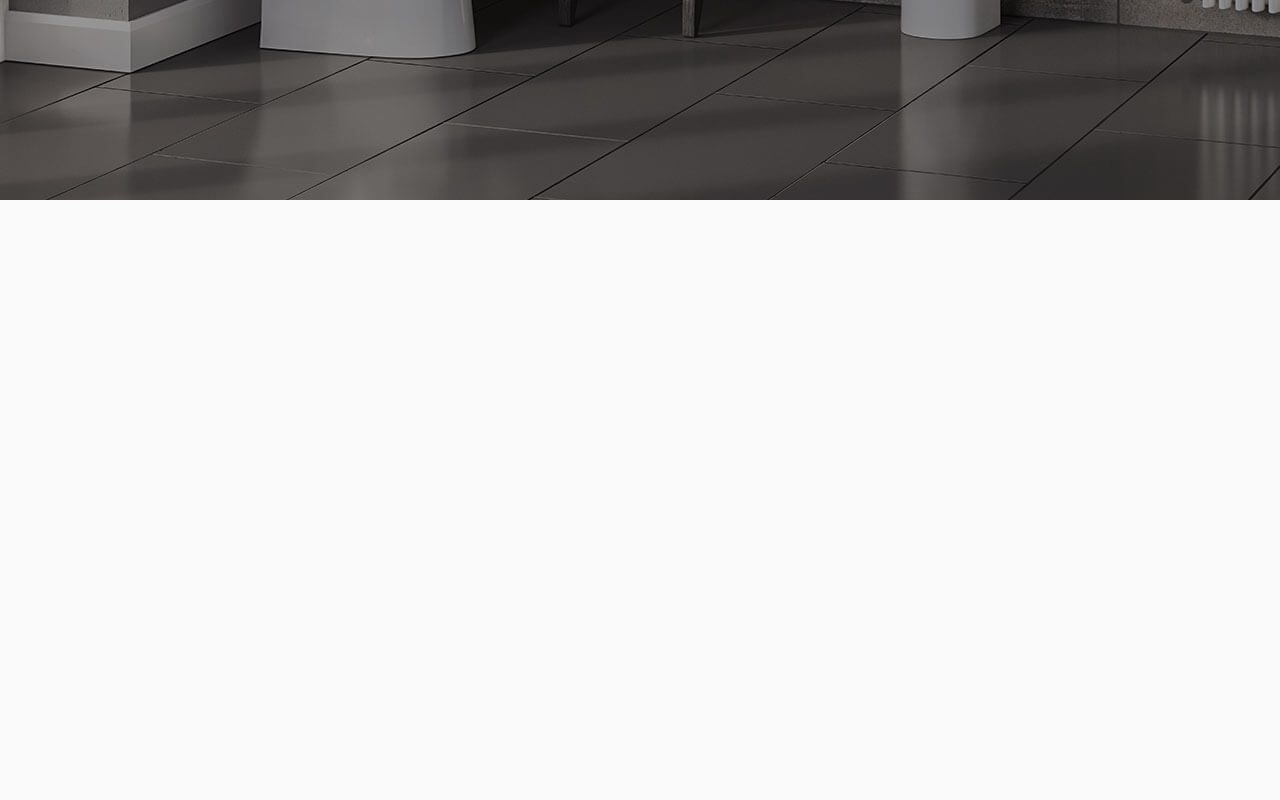
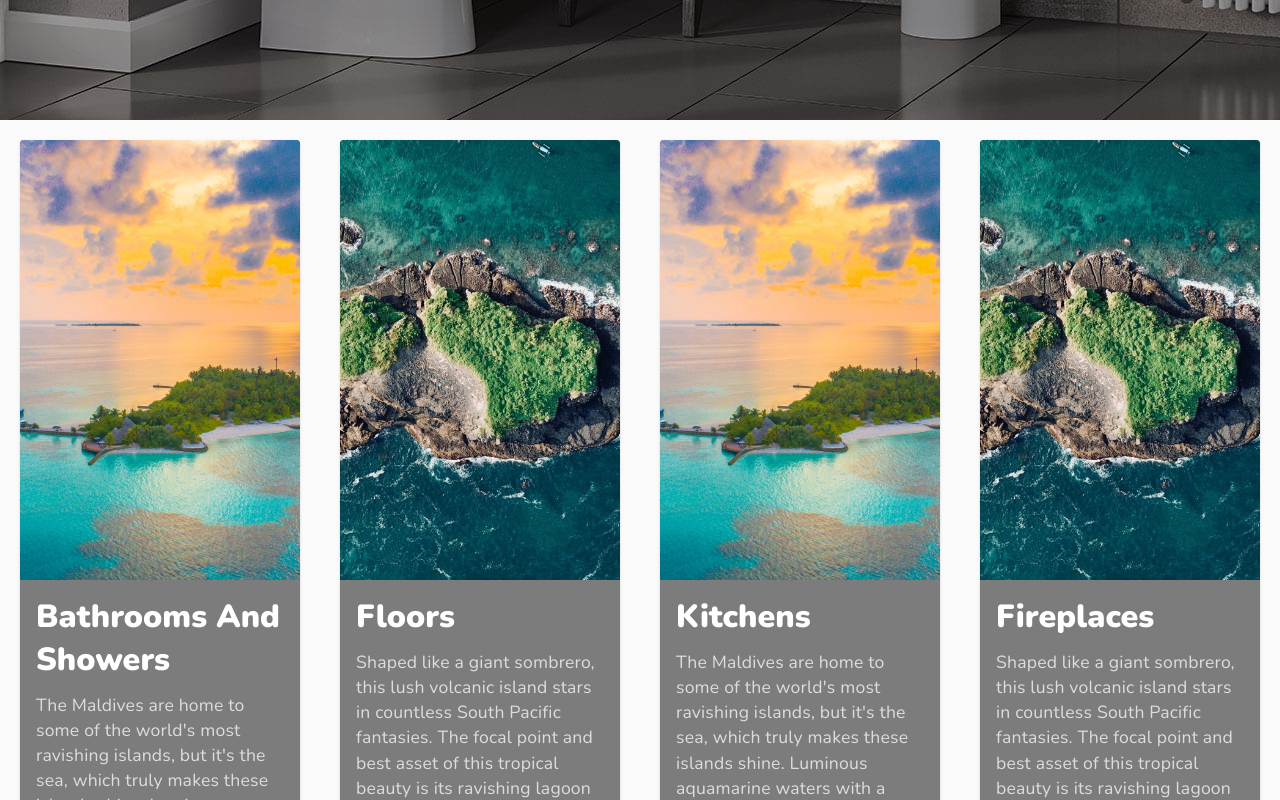
Before and after one commit to vitalii7777/tile-installation-landing, a React (Create React App) app in the folder client/: page / in a window 1280 px wide. Shown: the part 680-1480 px from the top of the page. Before the commit the page ends 1152 px from the top, so only its background shows below. Built offline with nearby package versions, Linux system fonts and the light colour scheme.

Commit message:
Prepare test deploy (#5)
* save

* fixed

* fixed

```diff
--- a/client/src/components/Main.js
+++ b/client/src/components/Main.js
@@ -12,7 +12,7 @@ const useStyles = makeStyles((theme) => ({
     display: 'flex',
     justifyContent: 'center',
     alignItems: 'top',
-    height: '100vh',
+    height: '50vh',
     fontFamily: 'Nunito',
   },
 
@@ -56,7 +56,7 @@ export default function Main() {
             Advanced Tile Installation <br />
             Our <span className={classes.colorText}>Jobs</span>
           </h1>
-          <Scroll to="place-to-visit" smooth={true}>
+          <Scroll to="place-to-visit" smooth={true} offset={-70}>
             <IconButton>
               <ExpandMoreIcon className={classes.goDown} />
             </IconButton>
--- a/client/src/pages/Home.js
+++ b/client/src/pages/Home.js
@@ -13,6 +13,10 @@ const useStyles = makeStyles((theme) => ({
         // backgroundSize: 'contain',
         backgroundSize: 'auto',
     },
+
+    galleryBlockOnHomePage: {
+        maxBlockSize: 'max-content',
+    },
 }));
 
 
@@ -20,26 +24,9 @@ export const Home = () => {
     const classes = useStyles();
 
     const StyledD = Styled.div`
-            @media screen and (max-width: 768px),
-                   screen and (max-height: 630px) {
-                          padding-top: 70%;
+              @media only screen and (device-width: 1024px) and (device-height: 1366px) {
+                          margin-top: -45%;
                     }
-             @media screen and (max-width: 768px),
-                    screen and (max-height: 665px) {
-                          padding-top: 60%;
-                    }
-             @media screen and (max-width: 768px),
-                    screen and (max-height: 670px) {
-                          padding-top: 50%;
-                    }
-            @media screen and (max-width: 1024px),
-                    screen and (max-height: 1024px) {
-                            margin-top: -35%;
-                            align-content: space-between;
-
-
-
-            }
 
     `;
 
@@ -48,10 +35,29 @@ export const Home = () => {
             <div className={classes.root}>
              <CssBaseline />
             <Main />
-                <StyledD>
-                    <PlaceToVisit />
-                </StyledD>
             </div>
+            <StyledD id="place-to-visit">
+                <PlaceToVisit />
+            </StyledD>
         </Fragment>
     )
 };
+
+// @media screen and (max-width: 1024px),
+// screen and (max-height: 1366px) {
+//     margin-top: -35%;
+//     align-content: space-between;
+//
+//
+//
+// }
+
+
+// @media screen and (max-width: 768px),
+// screen and (max-height: 630px) {
+//     padding-top: 70%;
+// }
+// @media screen and (max-width: 768px),
+// screen and (max-height: 665px) {
+//     padding-top: 60%;
+// }
```
